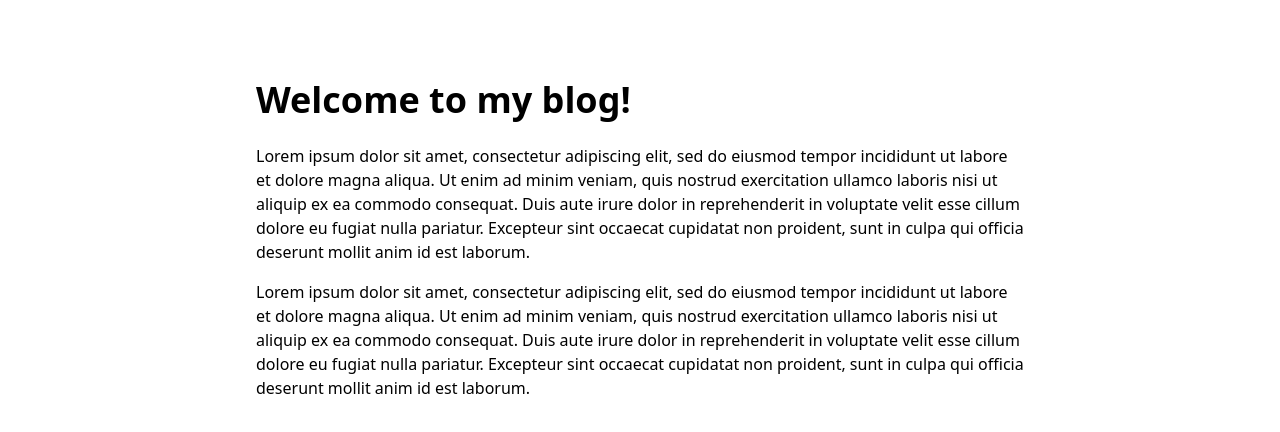
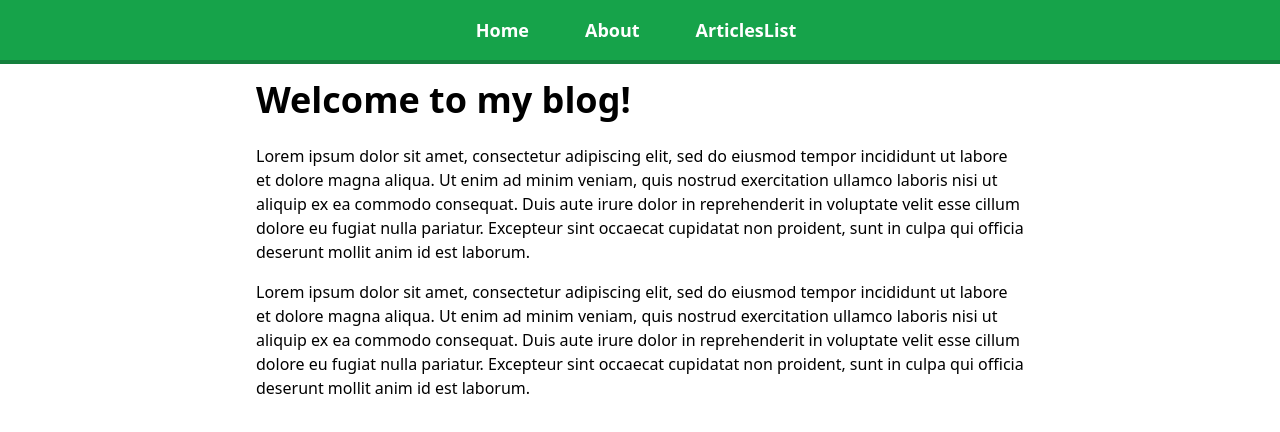
Before and after one commit to dipaktapase/my_blog, a React (Create React App) app: page / in a window 1280 px wide. Shown: the top 432 px of the page. Built offline with nearby package versions, Linux system fonts and the light colour scheme.

Commit message:
added url param to article

```diff
--- a/src/App.js
+++ b/src/App.js
@@ -4,21 +4,22 @@ import Home from "./pages/Home.js";
 import About from "./pages/About.js";
 import Article from "./pages/Article.js";
 import ArtilclesList from "./pages/ArticlesList.js";
-
+import Navbar from "./components/Navbar";
 
 function App() {
   return (
-    <div className="max-w-screen-md mx-auto pt-20">
-      <Router>
+    <Router>
+      <Navbar />
+      <div className="max-w-screen-md mx-auto pt-20">
         <Routes>
           {/* <Route path="/" element={<Home />} /> */}
           <Route path="/" Component={Home} />
           <Route path="/about" Component={About} />
-          <Route path="/article" Component={Article} />
+          <Route path="/article/:name" Component={Article} />
           <Route path="/articles-list" Component={ArtilclesList} />
         </Routes>
-      </Router>
-    </div>
+      </div>
+    </Router>
   );
 }
 
--- a/src/components/Navbar.js
+++ b/src/components/Navbar.js
@@ -3,7 +3,7 @@ import { Link } from "react-router-dom";
 
 const Navbar = () => {
   return (
-    <div className="border-b-4 border-green-700 text-center fixed top-0 bg-green-600 font-bold text-lg text-white">
+    <div className="border-b-4 border-green-700 text-center fixed top-0 w-full bg-green-600 font-bold text-lg text-white">
         <ul>
             <li className="inline-block pt-4 pb-4">
                 <Link to="/" className="pl-6 pr-8">
@@ -16,7 +16,7 @@ const Navbar = () => {
                 </Link>
             </li>
             <li className="inline-block pt-4 pb-4">
-                <Link to="/articlesList" className="pl-6 pr-8">
+                <Link to="/articles-list" className="pl-6 pr-8">
                     ArticlesList
                 </Link>
             </li>
--- a/src/pages/Article.js
+++ b/src/pages/Article.js
@@ -1,10 +1,12 @@
 import React from "react";
+import { useParams } from "react-router-dom";
 
 const Article = () => {
+  const name = useParams();
   return (
     <div className="mb-20">
       <h1 className="sm:text-4xl text-2xl font-bold mb-6 text-grey-900">
-        Article
+        This is {name.name} Article
       </h1>
     </div>
   );
```
Also changed, not shown: src/styles/tailwind.css.
